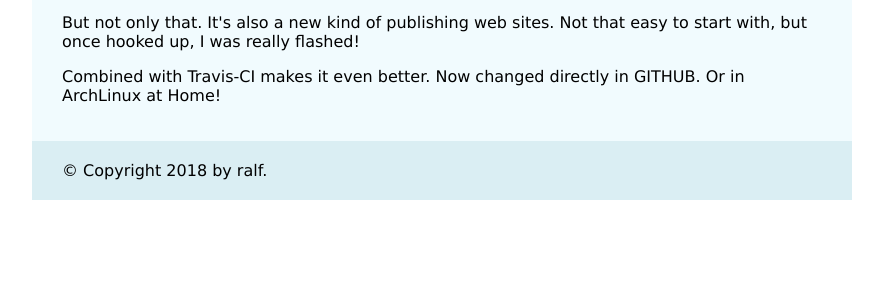
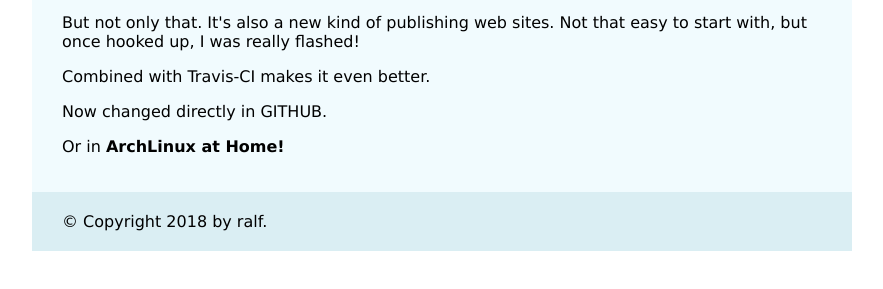
Before and after one commit to ralfcoenen/lektor-demo, a plain HTML site: page index.html in a window 1280 px wide. Shown: the part 287-576 px from the top of the page, without its empty margins (198-1081 px from the left). Drawn offline with Linux system fonts and the light colour scheme.

Commit message:
Synchronized build

```diff
--- a/index.html
+++ b/index.html
@@ -26,9 +26,9 @@
   <p>This is a basic demo website that shows how to use Lektor for a basic
 website with some pages and a blog.</p>
 <p>But not only that. It's also a new kind of publishing web sites. Not that easy to start with, but once hooked up, I was really flashed!</p>
-<p>Combined with Travis-CI makes it even better.
-Now changed directly in GITHUB.
-Or in ArchLinux at Home!</p>
+<p>Combined with Travis-CI makes it even better.</p>
+<p>Now changed directly in GITHUB.</p>
+<p>Or in <strong>ArchLinux at Home!</strong></p>
 
 
   </div>
```
